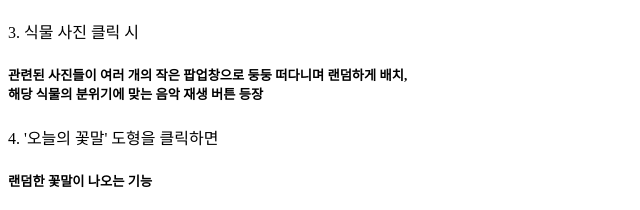
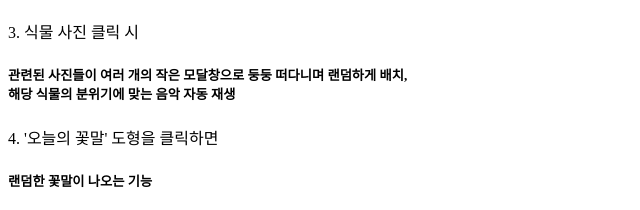
Before and after one commit to suhyeon549/Sample_Web, a plain HTML site: page index.html in a window 1280 px wide. Shown: the part 1160-1370 px from the top of the page, 0-640 px from the left. Drawn offline with Linux system fonts and the light colour scheme.

Commit message:
Update index.html

```diff
--- a/index.html
+++ b/index.html
@@ -63,8 +63,8 @@
         <p>2. 특정 식물 사진 위에 호버 시</p>
     <h5>식물 이름 등장 + 사진 확대 효과</h5>
         <p>3. 식물 사진 클릭 시</p>
-    <h5>관련된 사진들이 여러 개의 작은 팝업창으로 둥둥 떠다니며 랜덤하게 배치,<br>
-해당 식물의 분위기에 맞는 음악 재생 버튼 등장</h5>
+    <h5>관련된 사진들이 여러 개의 작은 모달창으로 둥둥 떠다니며 랜덤하게 배치,<br>
+해당 식물의 분위기에 맞는 음악 자동 재생</h5>
         <p>4. '오늘의 꽃말' 도형을 클릭하면</p>
     <h5>랜덤한 꽃말이 나오는 기능</h5>
     </div>
```
